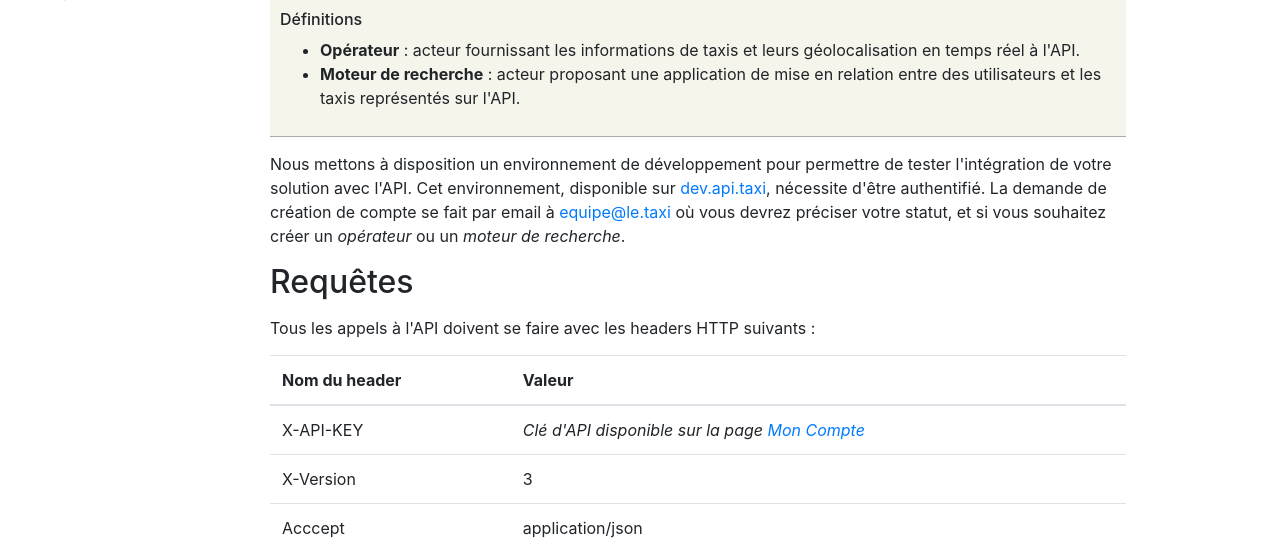
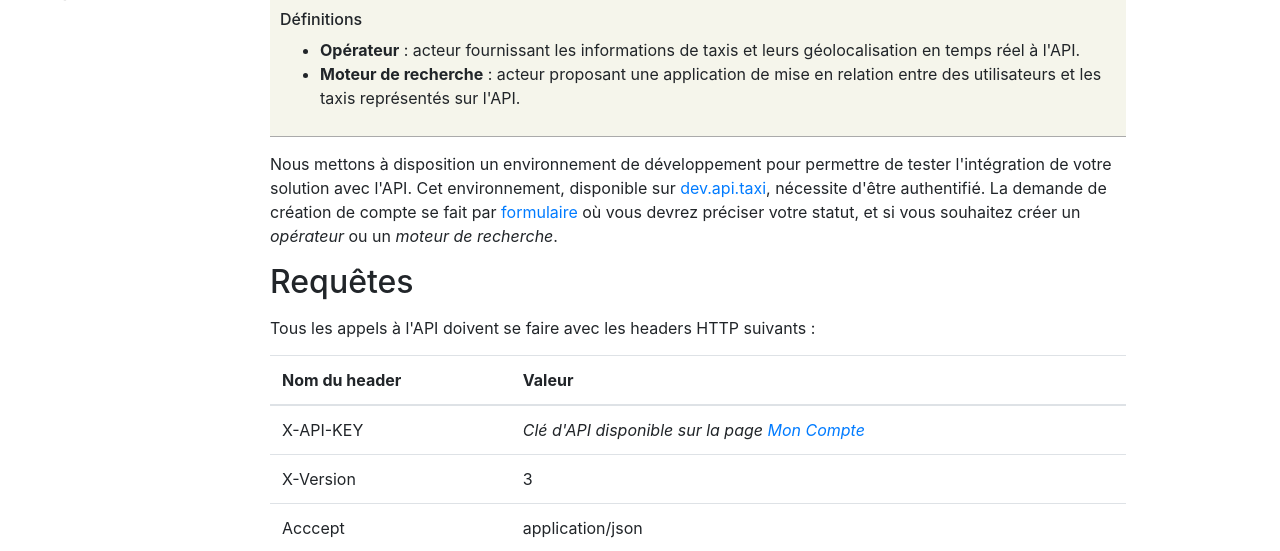
Before and after one commit to openmaraude/APITaxi_front, a Flask app: template APITaxi_front/templates/documentation/index.html in a window 1280 px wide. Shown: the part 203-754 px from the top of the page. Run offline with Flask 2, Linux system fonts and the light colour scheme; the template is opened without the code that fills it, so the values that code supplies are empty; parts of the project's set-up code (start-up, migrations or seed data) failed here and were passed over; some libraries are stand-ins or nearby versions.

Commit message:
documentation: there's a form for that

```diff
--- a/APITaxi_front/templates/documentation/index.html
+++ b/APITaxi_front/templates/documentation/index.html
@@ -18,7 +18,11 @@
   </ul>
 </div>
 
-<p>Nous mettons à disposition un environnement de développement pour permettre de tester l'intégration de votre solution avec l'API. Cet environnement, disponible sur <a href="https://dev.api.taxi">dev.api.taxi</a>, nécessite d'être authentifié. La demande de création de compte se fait par email à <a href="mailto:equipe@le.taxi">equipe@le.taxi</a> où vous devrez préciser votre statut, et si vous souhaitez créer un <i>opérateur</i> ou un <i>moteur de recherche</i>.</p>
+<p>Nous mettons à disposition un environnement de développement pour permettre de tester l'intégration de votre solution
+avec l'API. Cet environnement, disponible sur <a href="https://dev.api.taxi">dev.api.taxi</a>, nécessite d'être
+authentifié. La demande de création de compte se fait par <a
+href="https://api.gouv.fr/les-api/le-taxi/demande-acces">formulaire</a> où vous devrez préciser votre statut, et si vous
+souhaitez créer un <i>opérateur</i> ou un <i>moteur de recherche</i>.</p>
 
 <h2 id="requests">Requêtes</h2>
 
```
